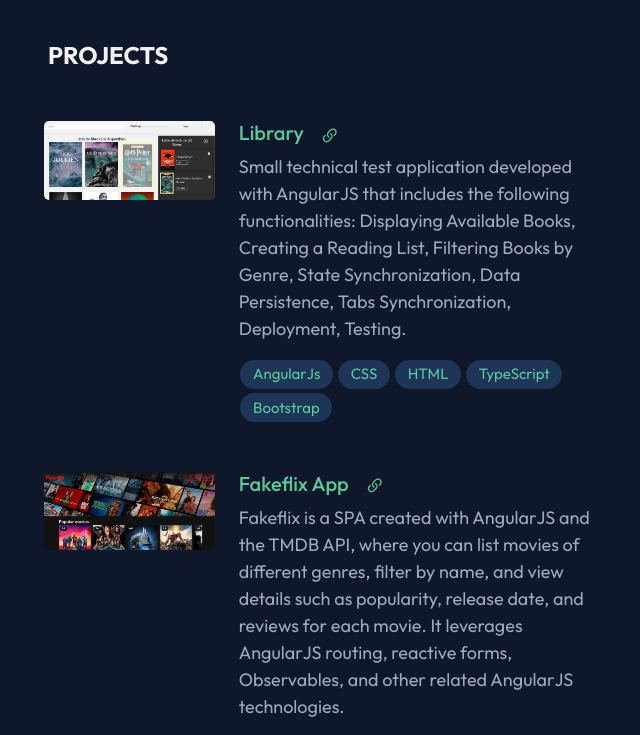
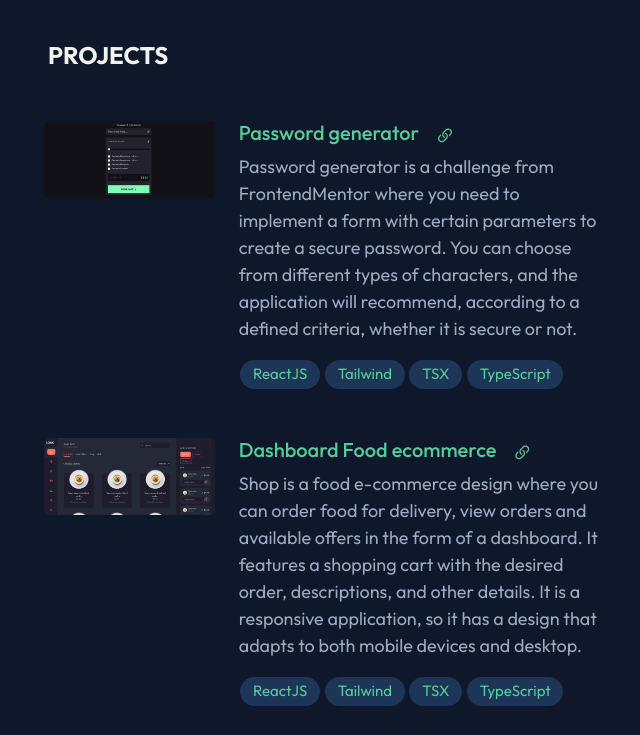
Before and after one commit to alebc96/portafoliov2, a React (Vite) app: page / in a window 1280 px wide. Shown: the part 1700-2435 px from the top of the page, without its empty margins (616-1256 px from the left). Built offline with nearby package versions, Linux system fonts and the light colour scheme.

Commit message:
update projects

```diff
--- a/src/components/projects/Projects.tsx
+++ b/src/components/projects/Projects.tsx
@@ -4,11 +4,26 @@ import libraryImg from '../../assets/libreria.png'
 import comprasImg from '../../assets/comprass.png'
 import ecommerceMUI from '../../assets/ecommerce01.png'
 import ecommerceBW from '../../assets/ecommerce.png'
+import shopMin from '../../assets/shop-min.png'
 import passwordGen from '../../assets/password-generator-min.png'
 import ProjectCard from "../project-card/ProjectCard"
 import Project from '../../interfaces/project'
 
 const projects: Project[] = [
+  {
+    image: passwordGen,
+    name: 'Password generator',
+    link: 'https://tailwind-pass-generator.netlify.app',
+    description: "Password generator is a challenge from FrontendMentor where you need to implement a form with certain parameters to create a secure password. You can choose from different types of characters, and the application will recommend, according to a defined criteria, whether it is secure or not.",
+    tecs: ['ReactJS', 'Tailwind', 'TSX', 'TypeScript']
+  },
+  {
+    image: shopMin,
+    name: 'Dashboard Food ecommerce',
+    link: 'https://react-dashboard-ecommerce.netlify.app',
+    description: "Shop is a food e-commerce design where you can order food for delivery, view orders and available offers in the form of a dashboard. It features a shopping cart with the desired order, descriptions, and other details. It is a responsive application, so it has a design that adapts to both mobile devices and desktop.",
+    tecs: ['ReactJS', 'Tailwind', 'TSX', 'TypeScript']
+  },
   {
     image: libraryImg,
     name: 'Library',
@@ -44,13 +59,7 @@ const projects: Project[] = [
     description: 'ComprasApp is a web service developed with the aim of creating a user account by registering on Firebase and generating lists of products to buy for a week. Users can add new lists and add products to them, which can be deleted or modified. The application was built using AngularJS, and for the server, NodeJs was used with a non-relational MongoDB database hosted on Atlas. It is a simple CRUD (Create, Read, Update, Delete) application with basic functionalities of POST, GET, DELETE, PUT, created with the purpose of learning and practice.',
     tecs: ['AngularJs', 'CSS', 'HTML', 'TypeScript', 'Bootstrap', 'Firebase', 'NodeJS', 'MongoDB']
   },
-  {
-    image: passwordGen,
-    name: 'Password generator',
-    link: 'https://tailwind-pass-generator.netlify.app',
-    description: "Password generator is a challenge from FrontendMentor where you need to implement a form with certain parameters to create a secure password. You can choose from different types of characters, and the application will recommend, according to a defined criteria, whether it is secure or not.",
-    tecs: ['ReactJS', 'Tailwind', 'TSX', 'TypeScript']
-  }
+
 ]
 
 const Projects = () => {
```
Also changed, not shown: src/assets/shop-min.png (added).
